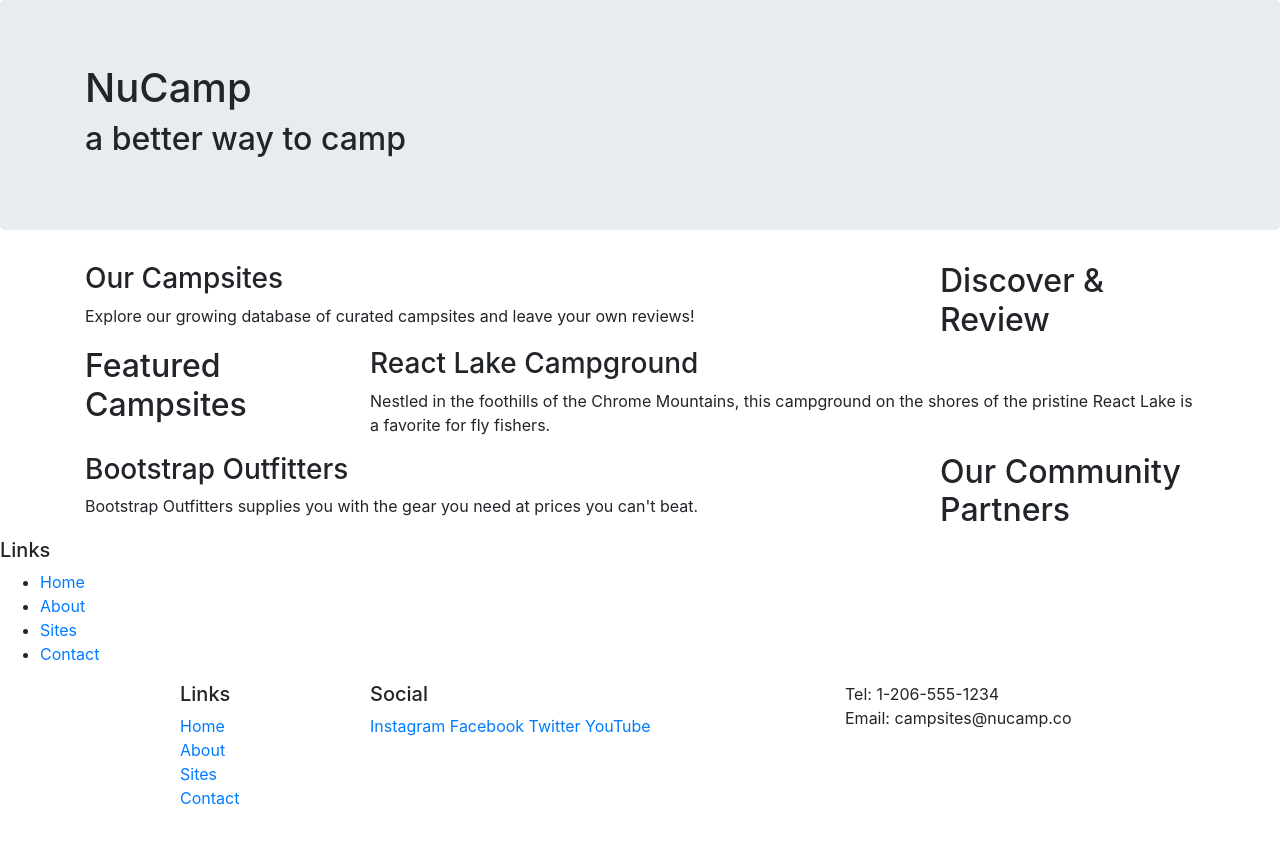
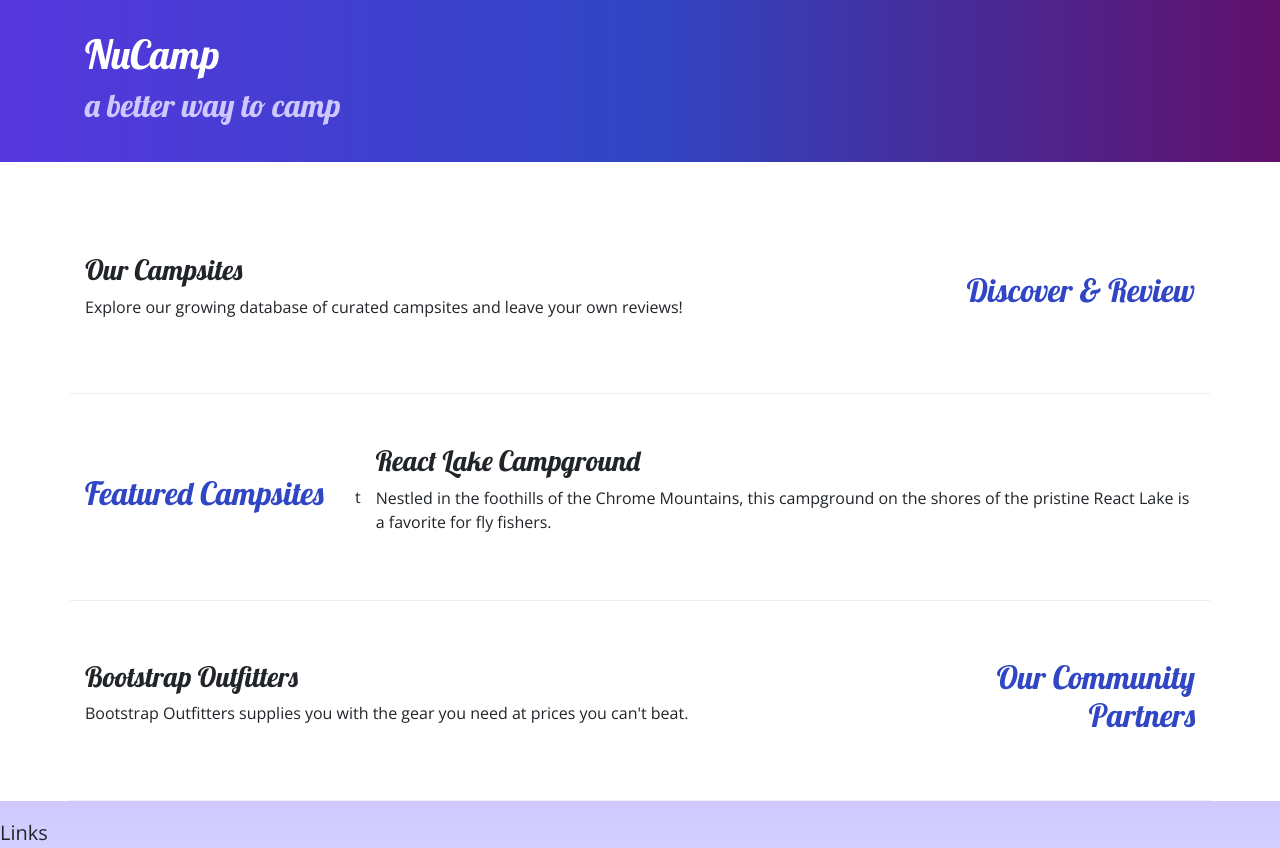
Before and after one commit to PineappleLight/nucamp-bootstrap, a website: page index.html in a window 1280 px wide. Shown: the top 848 px of the page. Before the commit the page ends 826 px from the top, so only its background shows below. Drawn offline with nearby package versions, Linux system fonts and the light colour scheme.

Commit message:
Adding custom styles

```diff
--- /dev/null
+++ b/css/styles.css
@@ -0,0 +1,32 @@
+body {
+    font-family: "Open Sans", sans-serif;
+}
+
+h1, h2, h3 {
+    font-family: "Lobster", cursive;
+}
+
+h2 {
+    color: #3046C5;
+}
+
+header h2 {
+    color: #CEC8FF;
+}
+
+footer {
+    background-image: linear-gradient(#CEC8FF, white);
+    padding: 20px 0;
+}
+
+.jumbotron {
+    padding: 30px;
+    background-image: linear-gradient(to right, #5637DD, #3046C5, #60106B);
+    color: white;
+}
+
+.row-content {
+    padding: 50px 0;
+    border-bottom: 1px ridge;
+    min-height: 200px;
+}
--- a/index.html
+++ b/index.html
@@ -9,12 +9,15 @@
     <!-- Bootstrap CSS -->
     <link rel="stylesheet" href="node_modules/bootstrap/dist/css/bootstrap.min.css" />
 
+    <!-- Additional CSS must be placed after Bootstrap CSS -->
+    <link rel="stylesheet" href="https://fonts.googleapis.com/css?family=Lobster|Open+Sans" />
+    <link rel="stylesheet" href="css/styles.css" />
     <title>NuCamp: A Better Way To Camp</title>
 </head>
 
 <body>
 
-    <header class="jumbotron">
+    <header class="jumbotron jumbotron-fluid">
         <div class="container">
             <div class="row">
                 <div class="col">
@@ -25,10 +28,10 @@
         </div>
     </header>
 
-    <div class="container">
-        <div class="row">
+    <div class="container ">
+        <div class="row row-content align-items-center">
             <div class="col-sm-4 order-sm-last col-md-3">
-                <h2>Discover & Review</h2>
+                <h2 class="text-sm-right">Discover & Review</h2>
             </div>
             <div class="col">
                 <h3>Our Campsites</h3>
@@ -36,19 +39,19 @@
             </div>
         </div>
 
-        <div class="row">
+        <div class="row row-content align-items-center">
             <div class="col-sm-4 col-md-3">
                 <h2>Featured Campsites</h2>
-            </div>
+            </div>t
             <div class="col">
                 <h3>React Lake Campground</h3>
         		<p>Nestled in the foothills of the Chrome Mountains, this campground on the shores of the pristine React Lake is a favorite for fly fishers.</p>
    			</div>
         </div>
 
-        <div class="row">
+        <div class="row row-content align-items-center">
             <div class="col-sm-4 order-sm-last col-md-3">
-                <h2>Our Community Partners</h2>
+                <h2 class="text-sm-right">Our Community Partners</h2>
             </div>
             <div class="col">
                 <h3>Bootstrap Outfitters</h3>
@@ -78,14 +81,14 @@
                         <li><a href="#">Contact</a></li>
                     </ul>
                 </div>
-                <div class="col-6 col-sm-5">
+                <div class="col-6 col-sm-5 text-center">
                 	<h5>Social</h5>
                     <a href="http://instagram.com/">Instagram</a>
                     <a href="http://facebook.com/">Facebook</a>
                     <a href="http://twitter.com/">Twitter</a>
                     <a href="http://youtube.com/">YouTube</a>
                 </div>
-                <div class="col-sm-4">
+                <div class="col-sm-4 text-center">
                     Tel: 1-206-555-1234<br />
                     Email: campsites@nucamp.co
                 </div>
```
